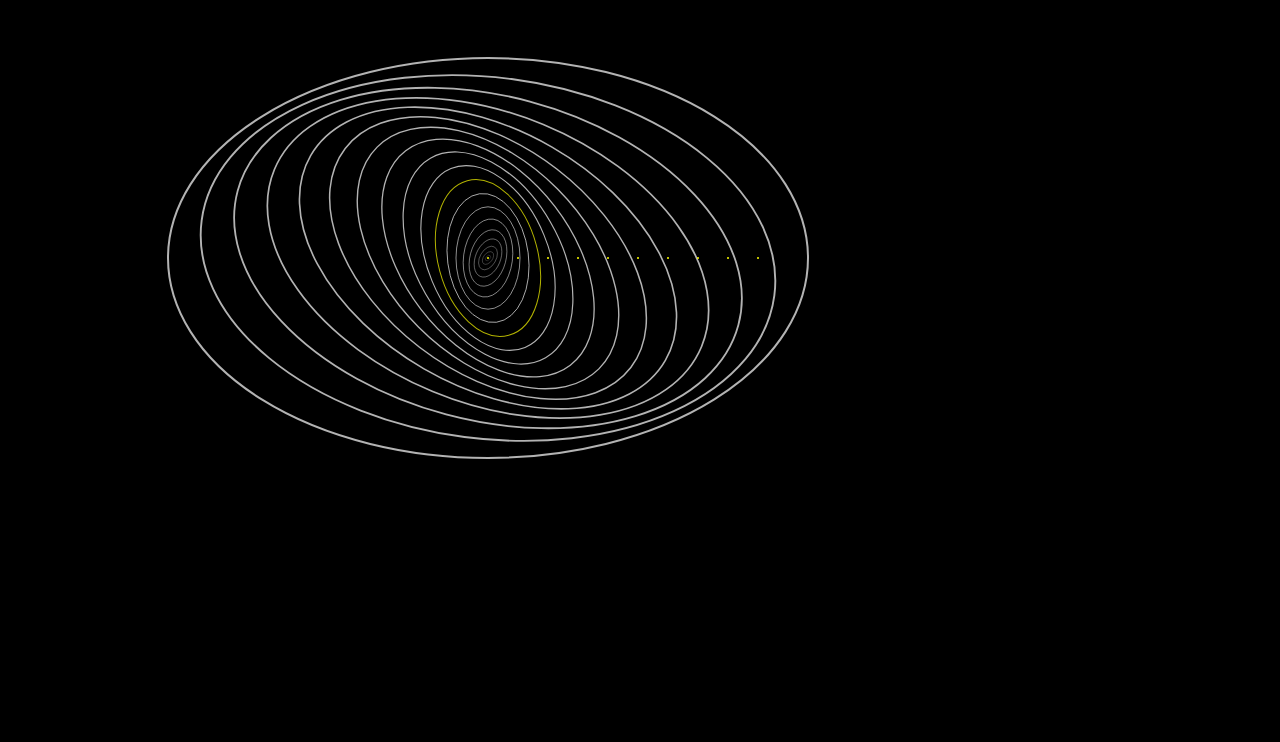
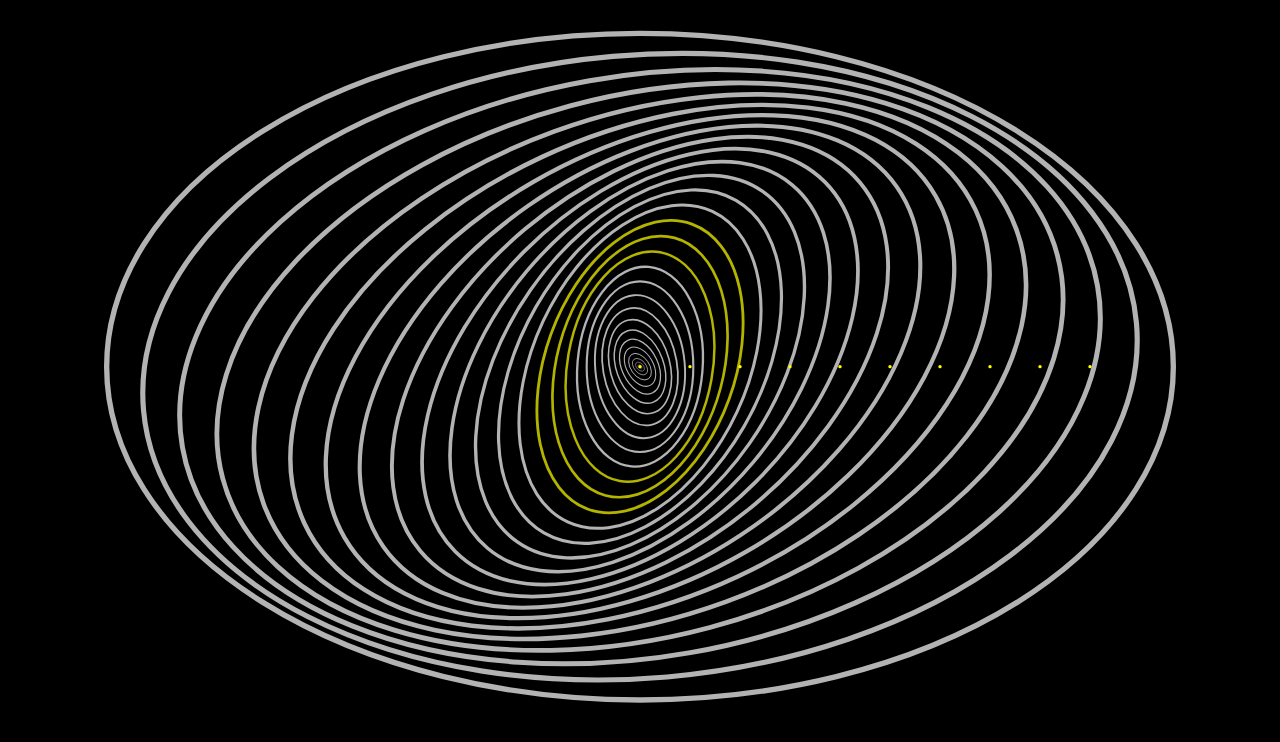
Before and after one commit to daneroo/im-spiral-galaxy, a plain HTML site: page index.html in a window 1280 px wide. Drawn offline with nearby package versions, Linux system fonts and the light colour scheme.

Commit message:
Full screen scaling

```diff
--- a/index.html
+++ b/index.html
@@ -4,6 +4,8 @@
 <body>
 	<style>
 		body {
+			margin: 0px;
+			padding: 0px;
 			background-color: black;
 		}
 	</style>
--- a/spiral_galaxy.js
+++ b/spiral_galaxy.js
@@ -1,31 +1,38 @@
-var mouse = [480, 250],
-  count = 0;
+
+count = 0;
 
 var svg = d3.select("body").append("svg")
-  .attr("width", 960)
-  .attr("height", 500);
+  .attr("width", window.innerWidth)
+  .attr("height", window.innerHeight)
+  // setting viewBox implies preserveAspectRatio: xMidYMid meet?
+  .attr('viewBox', '-320 -220 640 480')
+// resize once at begining
+resize()
 
-// Model defsinitions
+var orbits = svg.append('g')
+  .attr("class", "orbits")
+  .attr("transform", "scale(320)");
+
+// Model definitions - for orbits
 var outerRadius = 1
-var orbitSteps = 20
-var totalAngularSkew = -150
+var orbitSteps = 30
+var totalAngularSkew = 150
 var majorMinorAxisRatio = 1.6
 
 // Elliptical Orbits
-var g = svg.selectAll("g")
+var g = orbits.selectAll("g")
   .data(d3.range(outerRadius, 0, -outerRadius / orbitSteps))
   .enter().append("g")
-  .attr("transform", "translate(" + mouse + ")");
 
 g.append("ellipse")
   .attr({
     cx: 0, cy: 0,
-    rx: function (r) { return r * majorMinorAxisRatio },
-    ry: function (r) { return r },
+    rx: function (r) { return r },
+    ry: function (r) { return r / majorMinorAxisRatio },
     transform: function (r) {
       console.log('append: r', r)
       var rot = (r / outerRadius - 1) * totalAngularSkew
-      var scale = r * 200
+      var scale = r
       return 'rotate(' + rot + ')scale(' + scale + ')';
 
     }
@@ -41,14 +48,9 @@ g.append("ellipse")
       return 'white'
     }
   })
-  // .style("fill", d3.scale.category20c());
-  // .style("stroke", d3.scale.category20c())
-  // .style("stroke", d3.rgb(200, 200, 200))
-  .style()
 
 g.datum(function (d, i) {
   // console.log('datum: d,i', d, i)
-  // return { center: mouse.slice(), angle: 0 };
   return { d: d, angle: 0 };
 });
 
@@ -63,7 +65,7 @@ d3.timer(function () {
     // d.angle += 1;
     // d.angle -= (1 - (z)) / 1;
     // console.log('time: d', d)
-    return 'translate(480,250)rotate(' + d.angle + ')';
+    return 'rotate(' + d.angle + ')';
   });
 });
 
@@ -71,9 +73,21 @@ var numDots = 10
 svg.selectAll('.dot')
   .data(d3.range(numDots))
   .enter().append("circle")
-  .attr("transform", "translate(" + mouse + ")")
   .attr("class", "dot")
   .attr("r", 1)
   .attr("cx", (d) => 300 * d / numDots)
   // .attr("cy", (d) => 0 * (d - 2))
   .style("fill", 'yellow')
+
+
+// FullScreen
+window.addEventListener('resize', resize);
+function resize() {
+  var sz = {
+    width: window.innerWidth,
+    height: window.innerHeight
+  }
+  // console.log('screen:', sz)
+  // update the global svg element
+  svg.attr(sz);
+}
```
Also changed, not shown: 1 other file.
